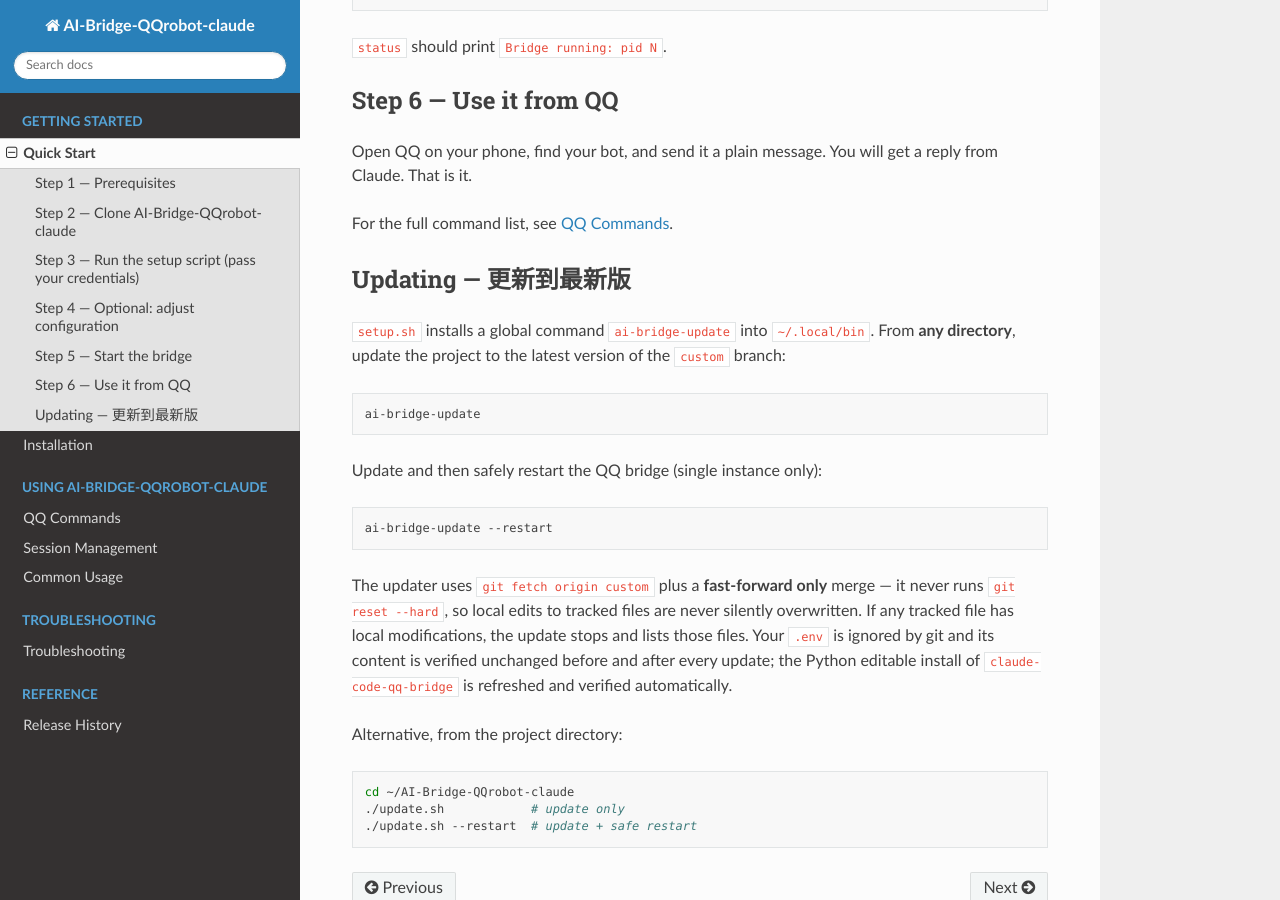
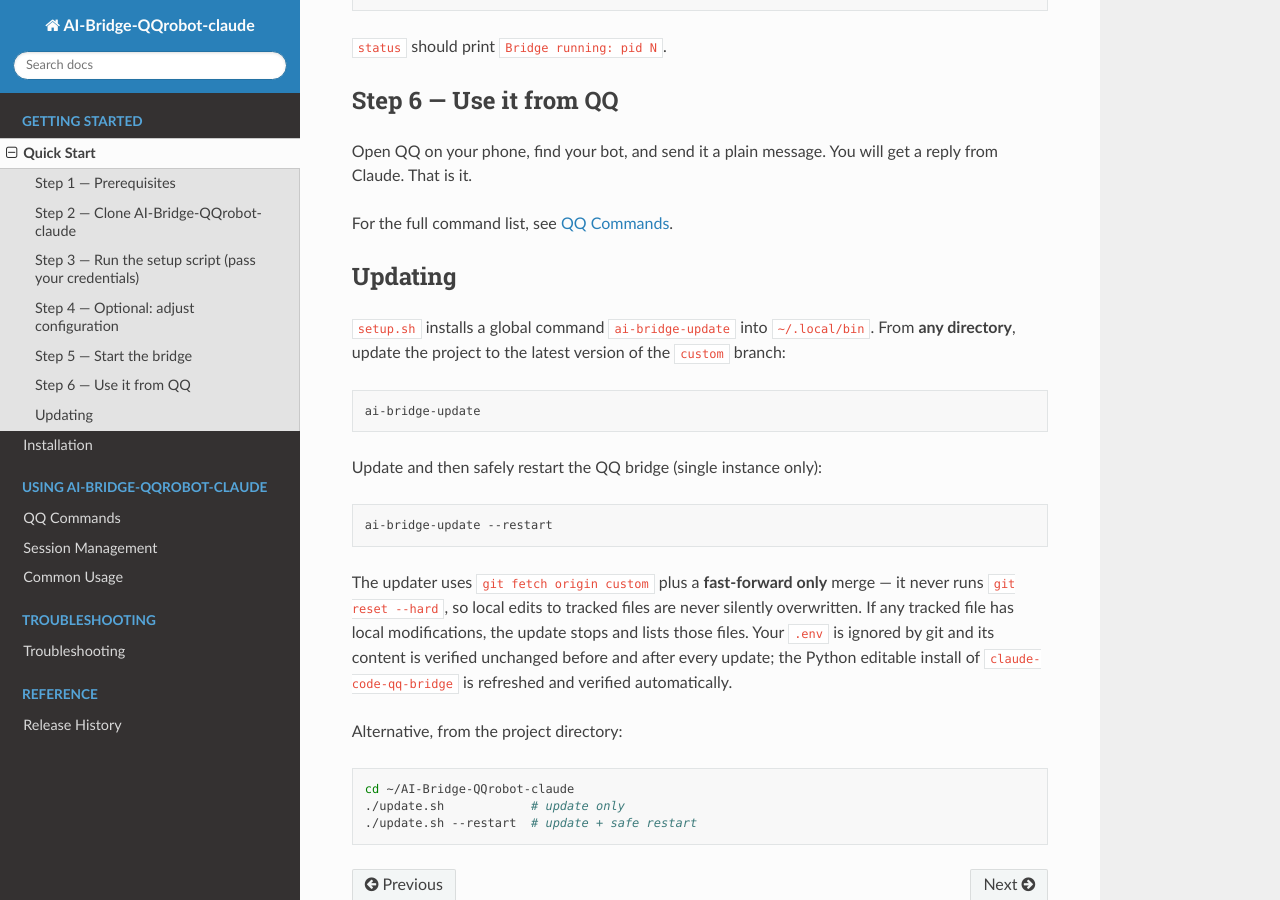
Before and after one commit to thelightonmyway/AI-Bridge-QQrobot-claude, a Sphinx documentation site: the page built from docs/source/quickstart.rst, in a window 1280 px wide and 900 px high, scrolled down 1642 px. Built offline with Sphinx 7.4.7 and the Read the Docs theme 3.1.0, drawn with Linux system fonts in a browser that asks for light colours.

Commit message:
docs: remove stray Chinese text from Updating heading in quickstart

```diff
--- a/docs/source/quickstart.rst
+++ b/docs/source/quickstart.rst
@@ -88,8 +88,8 @@
 
 For the full command list, see :doc:`commands`.
 
-Updating — 更新到最新版
-------------------------
+Updating
+--------
 
 ``setup.sh`` installs a global command ``ai-bridge-update`` into
 ``~/.local/bin``. From **any directory**, update the project to the latest
```
